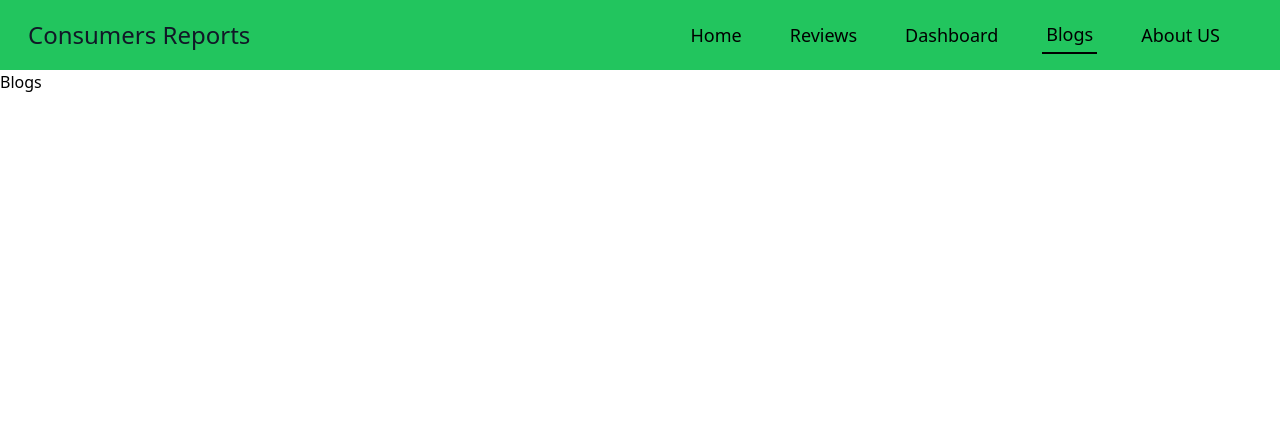
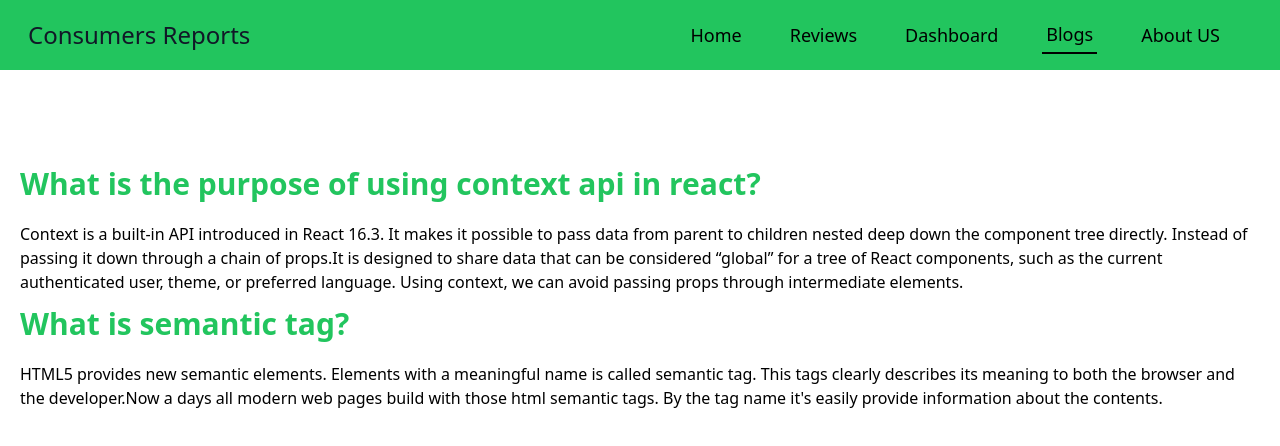
Before and after one commit to G-Mursalin/consumer-reports, a React (Create React App) app: page /blogs in a window 1280 px wide. Shown: the top 446 px of the page. Built offline with nearby package versions, Linux system fonts and the light colour scheme.

Commit message:
questions answer added in blogs components

```diff
--- a/src/components/About/About.js
+++ b/src/components/About/About.js
@@ -1,7 +1,7 @@
 import React from "react";
 
 const About = () => {
-  return <div>About</div>;
+  return <div>This is About US page</div>;
 };
 
 export default About;
--- a/src/components/Blogs/Blogs.js
+++ b/src/components/Blogs/Blogs.js
@@ -1,7 +1,36 @@
 import React from "react";
 
 const Blogs = () => {
-  return <div>Blogs</div>;
+  return (
+    <div className="container mx-auto  px-5 py-24">
+      <div>
+        <h1 className="text-3xl font-bold text-green-500">
+          What is the purpose of using context api in react?
+        </h1>
+        <p className="mt-5">
+          Context is a built-in API introduced in React 16.3. It makes it
+          possible to pass data from parent to children nested deep down the
+          component tree directly. Instead of passing it down through a chain of
+          props.It is designed to share data that can be considered “global” for
+          a tree of React components, such as the current authenticated user,
+          theme, or preferred language. Using context, we can avoid passing
+          props through intermediate elements.
+        </p>
+      </div>
+      <div className="my-3">
+        <h1 className="text-3xl font-bold text-green-500">
+          What is semantic tag?
+        </h1>
+        <p className="mt-5">
+          HTML5 provides new semantic elements. Elements with a meaningful name
+          is called semantic tag. This tags clearly describes its meaning to
+          both the browser and the developer.Now a days all modern web pages
+          build with those html semantic tags. By the tag name it's easily
+          provide information about the contents.
+        </p>
+      </div>
+    </div>
+  );
 };
 
 export default Blogs;
--- a/src/components/Header/Header.js
+++ b/src/components/Header/Header.js
@@ -4,7 +4,7 @@ import { NavLink } from "react-router-dom";
 const Header = () => {
   return (
     <React.Fragment>
-      <header className="text-gray-600 body-font  bg-green-500   container mx-auto ">
+      <header className="text-gray-600 body-font w-full  bg-green-500   container mx-auto ">
         <div className="container mx-auto flex flex-wrap p-4 flex-col md:flex-row items-center">
           <div className="flex title-font font-medium items-center text-gray-900 mb-4 md:mb-0">
             <span className="ml-3 text-2xl">Consumers Reports</span>
```
Also changed, not shown: 1 other file (tests, documents, lock files or other folders).
